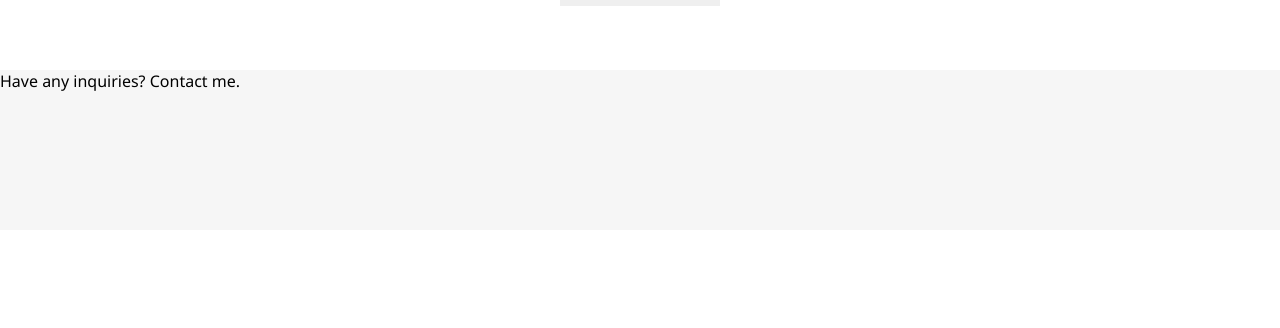
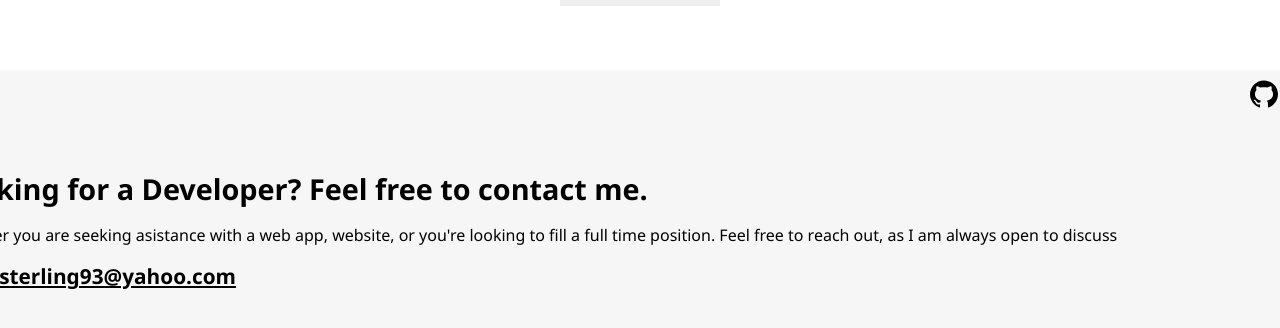
Before and after one commit to briansterling93/portfolio-site, a React (Create React App) app: page / in a window 1280 px wide. Shown: the part 4348-4676 px from the top of the page. Before the commit the page ends 4578 px from the top, so only its background shows below. Built offline with nearby package versions, Linux system fonts and the light colour scheme.

Commit message:
contact pg done

```diff
--- a/src/pages/Contact.tsx
+++ b/src/pages/Contact.tsx
@@ -1,10 +1,24 @@
 import React from "react";
-import { MainSection } from "../styling/Contact";
+import { MainSection, ItemArray, Section1 } from "../styling/Contact";
+import Header from "../components/Header";
 
 const Contact: React.FC = () => {
   return (
     <MainSection>
-      <div>Have any inquiries? Contact me.</div>
+      <ItemArray>
+        <Section1>
+          Looking for a Developer? Feel free to contact me.
+          <div id="contact-p">
+            <p>
+              Whether you are seeking asistance with a web app, website, or
+              you're looking to fill a full time position. Feel free to reach
+              out, as I am always open to discuss{" "}
+            </p>
+          </div>
+          <div id="email-div">briansterling93@yahoo.com</div>
+        </Section1>
+      </ItemArray>
+      <Header />
     </MainSection>
   );
 };
--- a/src/styling/Contact.tsx
+++ b/src/styling/Contact.tsx
@@ -1,34 +1,37 @@
 import styled from "styled-components";
 
 export const MainSection = styled.div`
-  height: 10rem;
-  width: 100%;
+  min-height: 20rem;
+  // width: 100%;
+  display: flex;
+  justify-content: center;
   background-color: #f6f6f6;
 `;
-//   min-height: 2rem;
-//   padding-left: 1rem;
-//   padding-top: 0.5rem;
-//   cursor: pointer;
-//   display: flex;
-//   flex-direction: row;
 
-//   .logo-img {
-//     height: 2rem;
-//     width: 3rem;
-//   }
+export const ItemArray = styled.div`
+  display: flex;
+  justify-content: center;
+  text-align: center;
+  flex-direction: column;
+`;
 
-//   #linkedin-logo {
-//     color: #0072b1;
+export const Section1 = styled.div`
+  display: flex;
+  flex-direction: column;
+  justify-content: center;
+  text-align: left;
+  width: 80rem;
+  font-size: 1.8rem;
+  font-weight: 600;
 
-//     :hover {
-//       color: #005180;
-//     }
-//   }
+  #contact-p {
+    font-weight: 350;
+    font-size: 1rem;
+  }
 
-//   #github-logo {
-//     color: black;
-
-//     :hover {
-//       color: #404040;
-//     }
-//   }
+  #email-div {
+    font-size: 1.3rem;
+    text-decoration: underline;
+    font-weight: 600;
+  }
+`;
--- a/src/styling/Projects.tsx
+++ b/src/styling/Projects.tsx
@@ -73,7 +73,7 @@ export const Section2 = styled.div`
         font-weight: 650;
 
         #btn-logo {
-          padding-left: 0.3rem;
+          padding-left: 0.1rem;
         }
       }
     }
```
Also changed, not shown: 1 other file (tests, documents, lock files or other folders).
